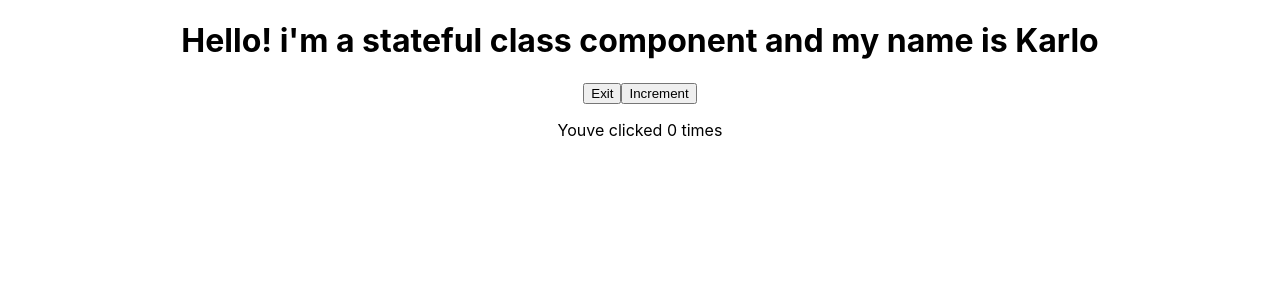
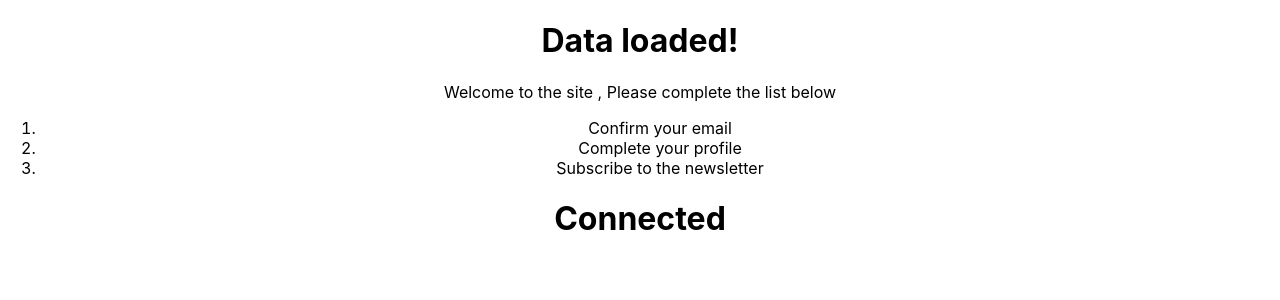
Before and after one commit to Karlox01/React, a React (Create React App) app in the folder my-app/: page / in a window 1280 px wide. Shown: the top 300 px of the page. Built offline with nearby package versions, Linux system fonts and the light colour scheme.

Commit message:
add two new lessons react event handlers

```diff
--- a/my-app/src/App.js
+++ b/my-app/src/App.js
@@ -3,15 +3,45 @@ import './App.css';
 import FunctionalGreeting from "./components/FunctionalGreeting"  // Imported from the functional greeting .js
 import FunctionalGreetingWithProps from "./components/FunctionalGreetingWithProps"  // Imported from the functional greeting .js
 import StatefulGreeting from './components/StatefulGreeting';
+import EventsClass from './components/EventsClass';
+import EventsFunctional from './components/EventsFunctional';
+import EventBinding from './components/EventBinding';
+import ConditionalRenderingClass from './components/ConditionalRenderingClass';
+import ConditionalRenderingFunctional from './components/ConditionalRenderingFunctional';
+
+// function App() {
+//   return (
+//     <div className="App">
+//       <StatefulGreeting greeting="i'm a stateful class component" name="Karlo"/>
+//       {/* <FunctionalGreeting />
+//       <FunctionalGreetingWithProps greeting="Nice to meet you!" name="Karlo" age="29" /> */}
+//     </div>
+//   );
+// }
+
+// function App() {
+//   return (
+//    <div className="App">
+//     <EventsFunctional />
+//     <EventsClass />
+//   </div>
+//   )
+// }
+
+// function App() {
+//   return <div className="App">
+//     <EventBinding />
+//   </div>
+// }
 
 function App() {
   return (
-    <div className="App">
-      <StatefulGreeting greeting="i'm a stateful class component" name="Karlo"/>
-      {/* <FunctionalGreeting />
-      <FunctionalGreetingWithProps greeting="Nice to meet you!" name="Karlo" age="29" /> */}
-    </div>
+  <div className="App">
+    <ConditionalRenderingClass />
+    <ConditionalRenderingFunctional connected={true} />
+  </div>
   );
 }
 
+
 export default App;
--- /dev/null
+++ b/my-app/src/components/ConditionalRenderingClass.js
@@ -0,0 +1,34 @@
+import React, { Component } from 'react'
+
+export class ConditionalRenderingClass extends Component {
+  constructor(props) {
+    super(props)
+
+    this.state = {
+       isLoaded: true,
+       isLoggedIn: true
+    }
+  }
+  render() {
+    return (
+      <div>
+        <h1>{this.state.isLoaded ? 'Data loaded!' : 'Loading...'}</h1>
+        {this.state.isLoggedIn ? (
+          <div>
+            <p>Welcome to the site , Please complete the list below</p>
+            <ol>
+              <li>Confirm your email</li>
+              <li>Complete your profile</li>
+              <li>Subscribe to the newsletter</li>
+            </ol>
+
+          </div>
+        ) : (
+          <p>Please sign in</p>
+        )}
+      </div>
+    )
+  }
+}
+
+export default ConditionalRenderingClass
--- /dev/null
+++ b/my-app/src/components/ConditionalRenderingFunctional.js
@@ -0,0 +1,12 @@
+import React from 'react'
+
+function ConditionalRenderingFunctional(props) {
+  return (
+    <div>
+        <h1>{props.connected ? 'Connected' : 'Not Connected'}</h1>
+    </div>
+  )
+}
+//<!-- this is saying if props.connected is true render the string connected, otherwise render not connected. -->
+
+export default ConditionalRenderingFunctional
--- /dev/null
+++ b/my-app/src/components/EventBinding.js
@@ -0,0 +1,59 @@
+import React from "react";
+
+
+class EventBinding extends React.Component {
+
+    constructor(props) {
+        super(props);
+        this.state = {
+            introduction: "Hello",
+            buttonText: "Exit",
+        };
+    }
+
+    handleClick() {
+        this.setState({
+            introduction: "Goodbye!",
+        });
+        console.log(this.state.introduction);
+    }
+
+    render() {
+        return (
+            <div>
+                <h1>
+                    {this.state.introduction} {this.props.greeting}
+                </h1>
+                <button onClick={() => this.handleClick()}>
+                    {this.state.buttonText}
+                </button>
+            </div>
+        )
+    }
+}
+
+export default EventBinding
+
+
+// Other ways to make this work
+
+// handleClick = () => {
+//     this.setState({
+//         introduction: "Goodbye!",
+//     });
+//     console.log(this);
+// }
+
+// render() {
+//     return (
+//         <div>
+//             <h1>
+//                 {this.state.introduction} {this.props.greeting}
+//             </h1>
+//             <button onClick={this.handleClick}>
+//                 {this.state.buttonText}
+//             </button>
+//         </div>
+//     )
+// }
+// }
--- /dev/null
+++ b/my-app/src/components/EventsClass.js
@@ -0,0 +1,17 @@
+import React, { Component } from 'react'
+
+
+export class EventsClass extends Component {
+    clickHandler(){
+        console.log("Clicked the class button")
+    }
+    render() {
+        return (
+            <div>
+                <button onClick={this.clickHandler}>click me - class component</button>
+            </div>
+        )
+    }
+}
+
+export default EventsClass
--- /dev/null
+++ b/my-app/src/components/EventsFunctional.js
@@ -0,0 +1,15 @@
+import react from 'react'
+
+
+function EventsFunctional() {
+    function clickHandler(){
+        console.log("Clicked the functional button")
+    }
+    return (
+        <div>
+            <button onClick={clickHandler}>click me - functional component</button>
+        </div>
+    )
+}
+
+export default EventsFunctional
```
